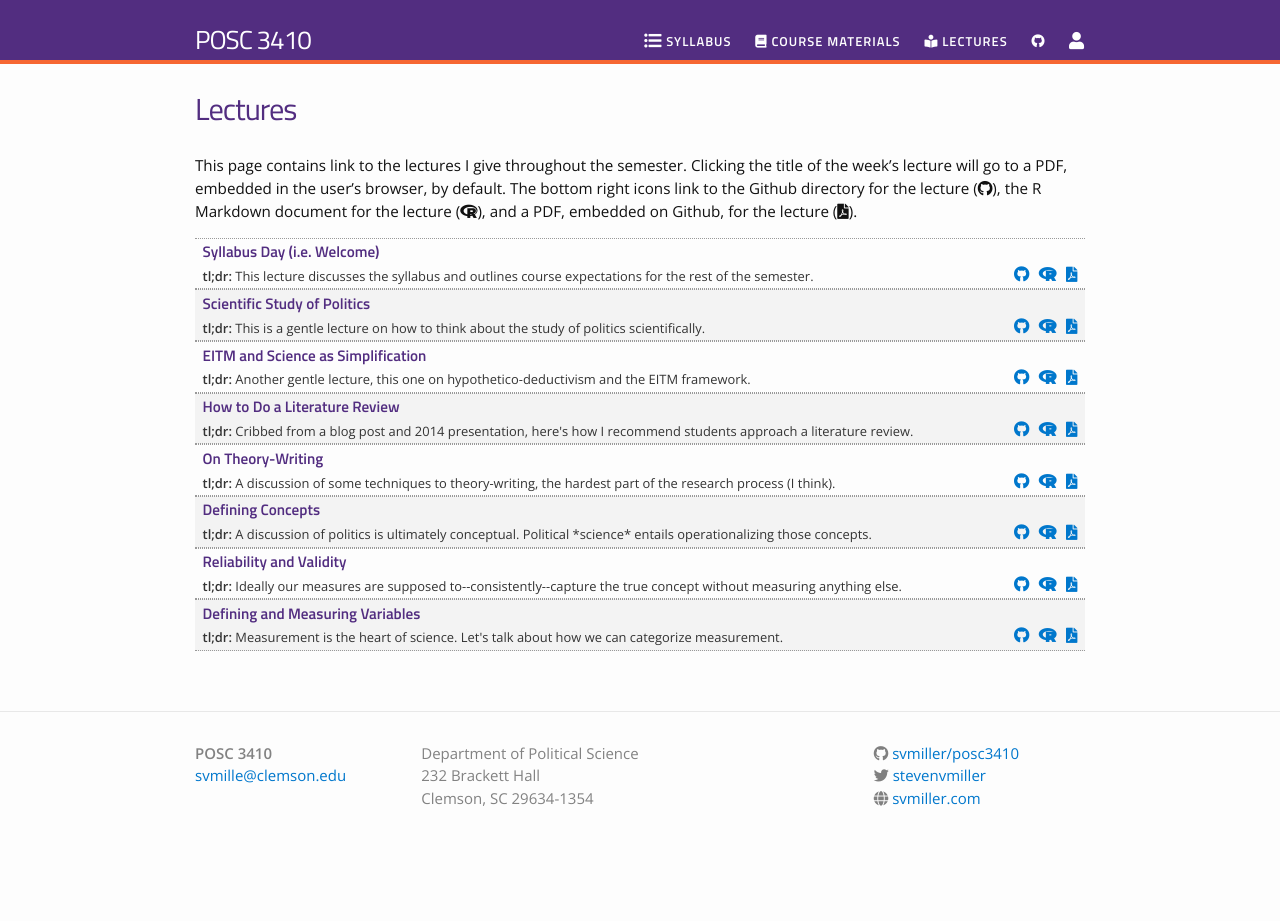
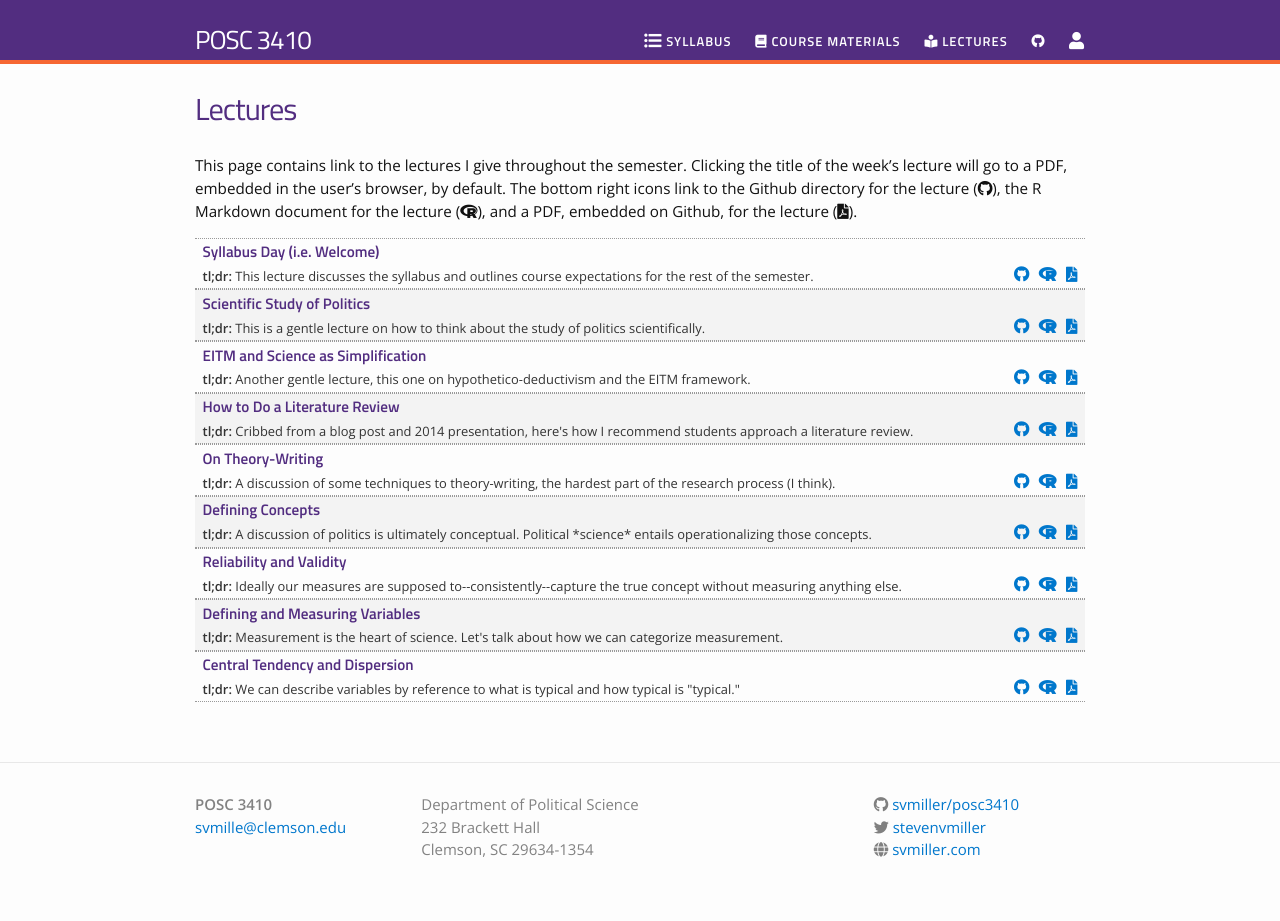
Before and after one commit to svmiller/posc3410, a Jekyll site: the page built from lectures.md, in a window 1280 px wide. Built offline with Jekyll 4.4.1, drawn with Linux system fonts in a browser that asks for light colours; nearby versions of some CDN libraries; before the commit the page ends 900 px from its top, so only the background shows below that.

Commit message:
add this now

```diff
--- a/_data/lectures.yml
+++ b/_data/lectures.yml
@@ -37,3 +37,8 @@
   filename: defining-measuring-variables
   dirname: defining-measuring-variables
   tldr:  "Measurement is the heart of science. Let's talk about how we can categorize measurement."
+
+- title: "Central Tendency and Dispersion"
+  filename: central-tendency-dispersion
+  dirname: central-tendency-dispersion
+  tldr:  'We can describe variables by reference to what is typical and how typical is "typical."'
```
